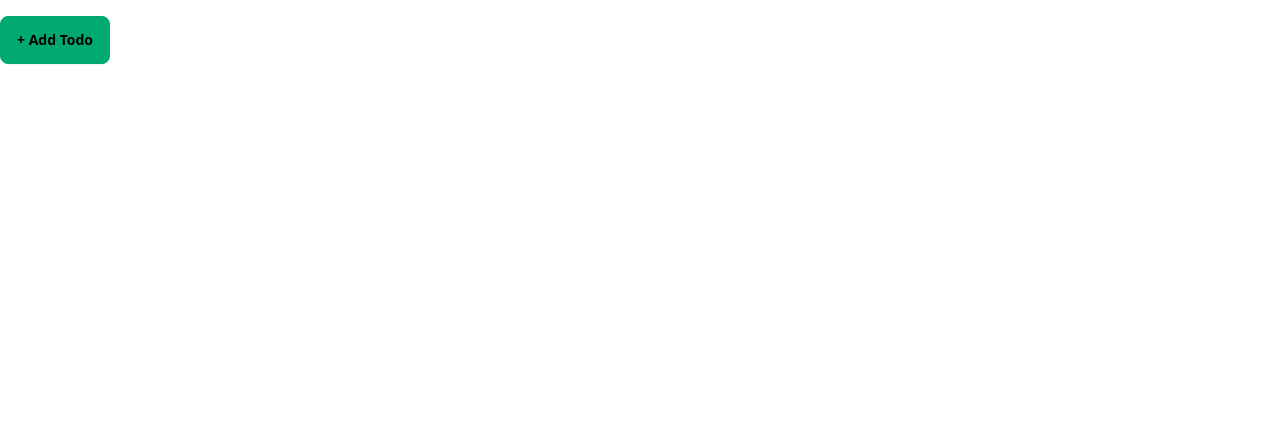
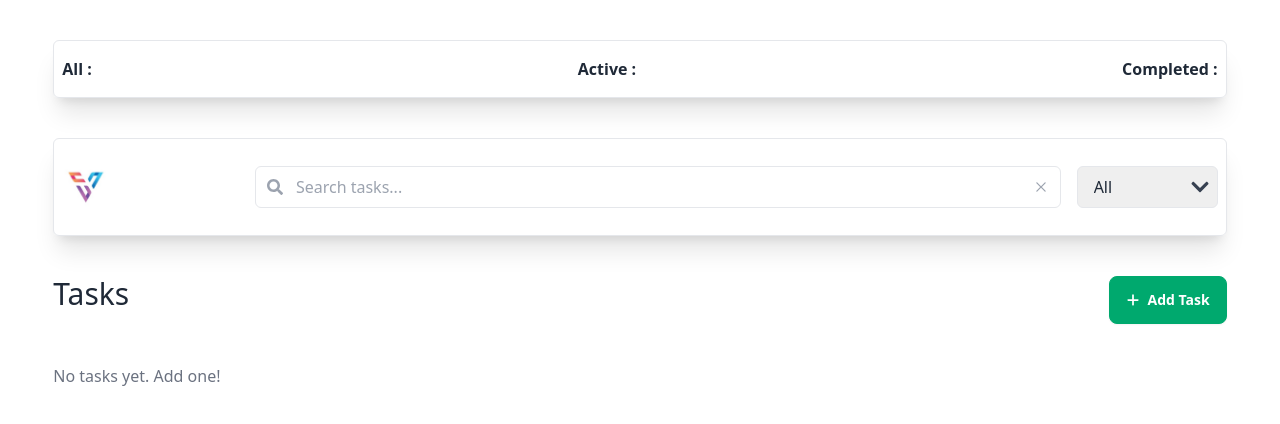
Before and after one commit to MOBASSHIR07/todotask, a React (Vite) app: page / in a window 1280 px wide. Shown: the top 424 px of the page. Built offline with nearby package versions, Linux system fonts and the light colour scheme.

Commit message:
task showed as card && deleted

```diff
--- a/package.json
+++ b/package.json
@@ -10,8 +10,10 @@
     "preview": "vite preview"
   },
   "dependencies": {
+    "date-fns": "^4.1.0",
     "react": "^19.1.1",
-    "react-dom": "^19.1.1"
+    "react-dom": "^19.1.1",
+    "react-icons": "^5.5.0"
   },
   "devDependencies": {
     "@eslint/js": "^9.33.0",
--- a/src/App.jsx
+++ b/src/App.jsx
@@ -1,6 +1,8 @@
 
 import './App.css'
 import AddTodo from './components/AddTodo'
+import Banner from './components/Banner'
+import Header from './components/Header'
 import TodoProvider from './Context/TodoProvider'
 
 function App() {
@@ -9,9 +11,11 @@ function App() {
   return (
     <>
     <TodoProvider>
-      <section>
-
+      <div className=''>
+      <section className='' >
+        <Header></Header>
       </section>
+      <Banner></Banner>
       <section>
 
       </section>
@@ -19,6 +23,7 @@ function App() {
       <section>
         <AddTodo></AddTodo>
       </section>
+      </div>
     </TodoProvider>
 
     </>
--- a/src/Context/TodoProvider.jsx
+++ b/src/Context/TodoProvider.jsx
@@ -1,31 +1,47 @@
-import React, { createContext, useState } from 'react';
+import React, { createContext, useEffect, useState } from 'react';
 export const TodoContext = createContext();
 
- export const TodoProvider = ({children}) => {
+export const TodoProvider = ({ children }) => {
 
-    const[todotask , setTodotask] = useState();
+    const [todotask, setTodotask] = useState([]);
 
+    useEffect(() => {
+        const task = localStorage.getItem('task');
+        if (task) {
+            setTodotask(JSON.parse(task));
+        }
+    }, []);
 
-    const getTodo = ()=>{
+    const getTask = () => {
+
         const task = localStorage.getItem('task');
-        if(task){
+        if (task) {
             return JSON.parse(task);
 
         }
         return []
-    }
-
-    const setTodo =(item)=>{
-        const task = getTodo();
-
-        task.push(item);
-        localStorage.setItem('task', JSON.stringify(task))
-
 
     }
 
+
+
+    const addTodo = (item) => {
+        const task = getTask();
+        task.push(item)
+        localStorage.setItem('task', JSON.stringify(task))
+        setTodotask(task)
+
+    }
+
+    const deleteTodo = (id)=>{
+        const task = getTask();
+        const updatedTasks = task.filter(t=>t.id !=id)
+        localStorage.setItem('task',JSON.stringify(updatedTasks));
+        setTodotask(updatedTasks);
+    }
+
     return (
-        <TodoContext.Provider value={{setTodo}}>
+        <TodoContext.Provider value={{ addTodo, todotask, deleteTodo }}>
             {
                 children
             }
--- a/src/components/AddTodo.jsx
+++ b/src/components/AddTodo.jsx
@@ -1,9 +1,13 @@
 import React, { useContext, useState } from 'react';
+import { FaPlus } from "react-icons/fa6";
+import { FaRegCalendarAlt, FaRegEdit, FaTrashAlt } from "react-icons/fa";
+import { format } from "date-fns";
 import { TodoContext } from '../Context/TodoProvider';
 
 
+
 const AddTodo = () => {
-    const {setTodo } = useContext(TodoContext);
+  const { addTodo,todotask , deleteTodo} = useContext(TodoContext);
   const [isOpen, setIsopen] = useState(false);
 
   const handleAddtodo = (e) => {
@@ -16,19 +20,23 @@ const AddTodo = () => {
       alert("All fields are required!");
       return;
     }
+    const formattedDate = format(new Date(date), "EEE, dd MMM yyyy");
 
-    const newTodo = {id:Date.now(), title, description, date, completed:false };
+    const newTodo = { id: Date.now(), title, description, date: formattedDate, completed: false };
 
-    setTodo(newTodo)
+    addTodo(newTodo)
     e.target.reset();
     setIsopen(false);
   };
 
   return (
-    <div className='my-4'>
-      <button className='btn btn-success' onClick={() => setIsopen(true)}>
-        + Add Todo
-      </button>
+    <div className='w-11/12 mx-auto my-4'>
+      <div className='flex justify-between '>
+        <h3 className='text-3xl'>Tasks</h3>
+        <button className='btn btn-success text-white' onClick={() => setIsopen(true)}>
+          <FaPlus /> <span className=''>Add Task</span>
+        </button>
+      </div>
 
       {isOpen && (
         <div className='modal modal-open'>
@@ -43,19 +51,23 @@ const AddTodo = () => {
             </button>
 
             <form onSubmit={handleAddtodo} className="space-y-3">
+              <label className="block font-medium">Title</label>
               <input
                 type="text"
                 name='title'
                 placeholder='Add a task title'
                 className="input input-bordered w-full"
               />
-
+              <label className="block font-medium">Date</label>
               <input
-                type="date"
+                type="text"
                 name="date"
+                placeholder="Select date"
+                onFocus={(e) => (e.target.type = "date")}
+                onBlur={(e) => !e.target.value && (e.target.type = "text")}
                 className="input input-bordered w-full"
               />
-
+              <label className="block font-medium">Any Description to your task</label>
               <textarea
                 name="description"
                 placeholder="Enter description"
@@ -78,6 +90,50 @@ const AddTodo = () => {
           </div>
         </div>
       )}
+    {/* display task card */}
+<div className="grid gap-4 my-10">
+  {todotask.length === 0 ? (
+    <p className="text-gray-500">No tasks yet. Add one!</p>
+  ) : (
+    todotask.map((task) => (
+      <div
+        key={task.id}
+        className="flex items-center justify-between bg-white shadow-md rounded-xl p-5"
+      >
+
+        <div className="flex items-start gap-3 w-2/3">
+          <input
+            type="checkbox"
+            className="w-5 h-5 mt-1 accent-green-500 cursor-pointer"
+          />
+          <div>
+            <h4 className="font-semibold text-lg text-gray-800">
+              {task.title}
+            </h4>
+            <p className="text-gray-600 text-sm mt-1 line-clamp-2">
+              {task.description}
+            </p>
+          </div>
+        </div>
+
+
+        <div className="flex items-center justify-end gap-5 w-1/3 text-gray-600">
+          <div className="flex items-center gap-2 text-sm">
+            <FaRegCalendarAlt className="text-gray-500" />
+            <span>{task.date}</span>
+          </div>
+
+          <button className="hover:text-blue-500">
+            <FaRegEdit size={18} />
+          </button>
+          <button onClick={()=>{deleteTodo(task.id)}} className="hover:text-red-500">
+            <FaTrashAlt size={18} />
+          </button>
+        </div>
+      </div>
+    ))
+  )}
+</div>
     </div>
   );
 };
--- /dev/null
+++ b/src/components/Banner.jsx
@@ -0,0 +1,52 @@
+import React from 'react';
+import logo from '../assets/vistasystech_logo.jpg';
+import { FaSearch, FaChevronDown } from 'react-icons/fa';
+import { RxCross2 } from "react-icons/rx";
+
+const Banner = () => {
+    return (
+        <div className='w-11/12 mx-auto border shadow-xl rounded-md flex justify-between py-6 px-2 my-10 items-center'>
+
+
+            <div className='w-1/6'>
+                <img src={logo} alt="Company Logo" className="w-12 h-12" />
+            </div>
+
+
+            <div className='flex items-center space-x-4 w-5/6'>
+
+                <div className="relative flex items-center w-full">
+                    <input
+                        type="text"
+                        placeholder="Search tasks..."
+                        className="w-full pl-10 pr-4 py-2 border rounded-md focus:outline-none focus:ring focus:border-blue-300"
+                    />
+                    <FaSearch className="absolute left-3 text-gray-400" />
+                    <button className="absolute right-3 text-gray-400 focus:outline-none">
+                       <RxCross2 />
+                    </button>
+                </div>
+
+
+                <div className='relative'>
+                    <select className="border rounded-md px-4 py-2 pr-10 appearance-none focus:outline-none focus:ring focus:border-blue-300">
+                        <option>All</option>
+                        <option>Completed</option>
+                        <option>Active</option>
+                    </select>
+                    <div className="pointer-events-none absolute inset-y-0 right-0 flex items-center px-2 text-gray-700">
+                        <FaChevronDown className="h-5 w-5" />
+                    </div>
+                </div>
+            </div>
+
+         <div>
+
+         </div>
+
+
+        </div>
+    );
+};
+
+export default Banner;
--- /dev/null
+++ b/src/components/Header.jsx
@@ -0,0 +1,15 @@
+import React from 'react';
+
+const Header = () => {
+    return (
+        <div className='w-11/12 mx-auto border shadow-xl rounded-md flex justify-between py-4 px-2 my-10 font-semibold'>
+            <p>All :</p>
+            <p>Active :</p>
+            <p>Completed :</p>
+
+
+        </div>
+    );
+};
+
+export default Header;
```
Also changed, not shown: src/assets/vistasystech_logo.jpg (added), 1 other file (tests, documents, lock files or other folders).
